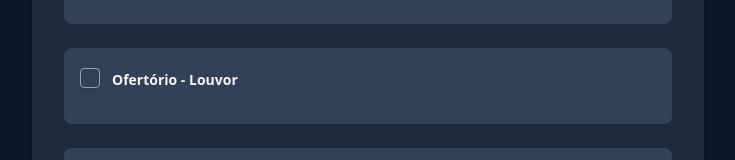
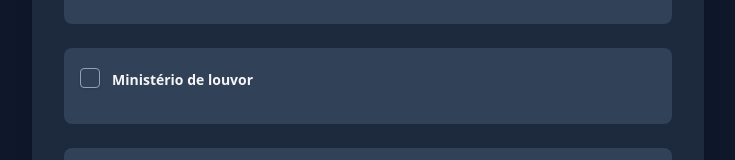
Before and after one commit to JuscelinoMamede01/pib-caetes, a React (Vite) app: page / in a window 1280 px wide. Shown: the part 1162-1322 px from the top of the page, without its empty margins (272-1007 px from the left). Built offline with nearby package versions, Linux system fonts and the light colour scheme.

Commit message:
fix: ministerio

```diff
--- a/src/components/CultoForm.tsx
+++ b/src/components/CultoForm.tsx
@@ -132,7 +132,7 @@ export function CultoForm() {
       mensagem += ' *Louvor Final:*\n' + data.louvorFinal + '\n\n'
     }
 
-    mensagem += '\n Que Deus abençoe nosso culto!'
+    mensagem += '\n Que Deus abençoe nosso cuLouvorlto!'
 
     const encodedMessage = encodeURIComponent(mensagem)
     window.open('https://wa.me/?text=' + encodedMessage, '_blank')
@@ -149,7 +149,7 @@ export function CultoForm() {
     { key: 'momentoCeia', label: ' Culto de Ceia', placeholder: 'Ex: Instruções ou reflexão', type: 'textarea', activeKey: 'momentoCeiaAtiva' },
     { key: 'oracaoCriancas', label: ' Oração com Crianças', placeholder: 'Ex: Temática ou versículo', type: 'textarea', activeKey: 'oracaoCriancasAtiva' },
     { key: 'ofertorioLeitura', label: ' Ofertório - Leitura', placeholder: 'Ex: Verso para reflexão', type: 'textarea', activeKey: 'ofertorioLeituraAtiva' },
-    { key: 'ofertorioLouvor', label: ' Ofertório - Louvor', placeholder: 'Ex: Música durante ofertório', type: 'input', activeKey: 'ofertorioLouvorAtiva' },
+    { key: 'ofertorioLouvor', label: ' Ministério de louvor', placeholder: 'Ex: Música durante ofertório', type: 'input', activeKey: 'ofertorioLouvorAtiva' },
     { key: 'mensagemBiblica', label: ' Mensagem Bíblica', placeholder: 'Ex: Resumo do sermão', type: 'textarea', activeKey: 'mensagemBiblicaAtiva' },
     { key: 'louvorFinal', label: ' Louvor Final', placeholder: 'Ex: Jesus é Rei', type: 'input', activeKey: 'louvorFinalAtiva' },
   ]
```
